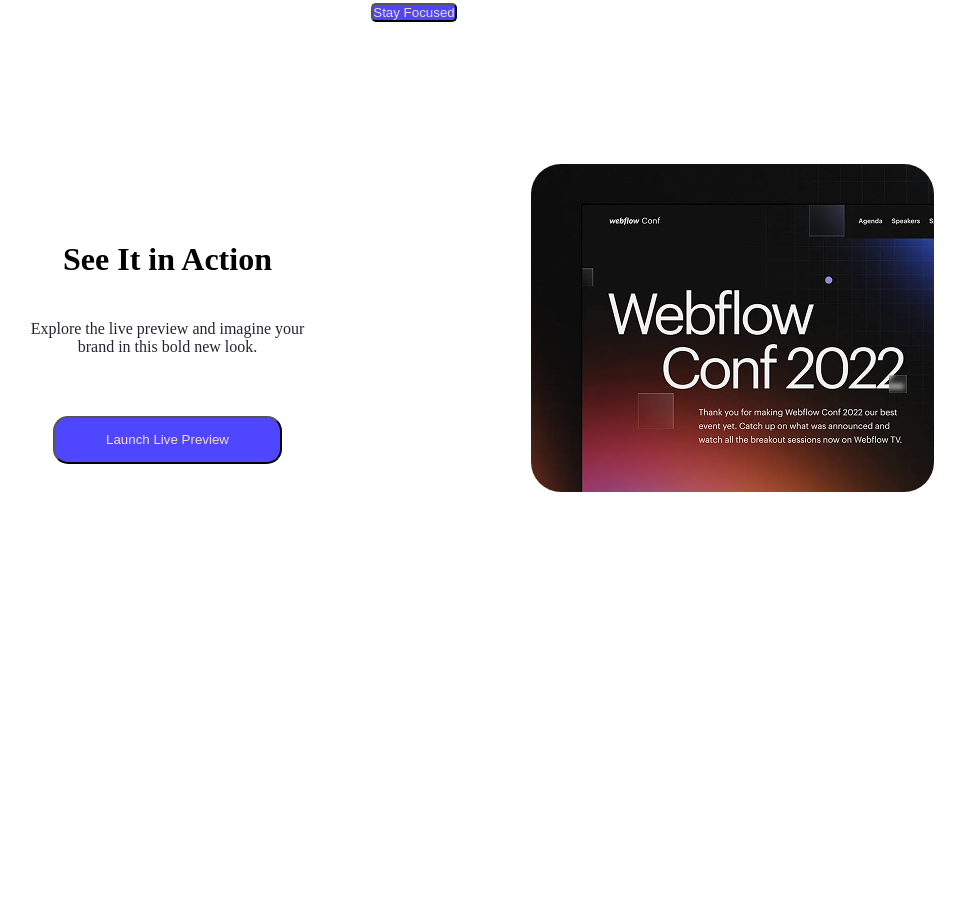
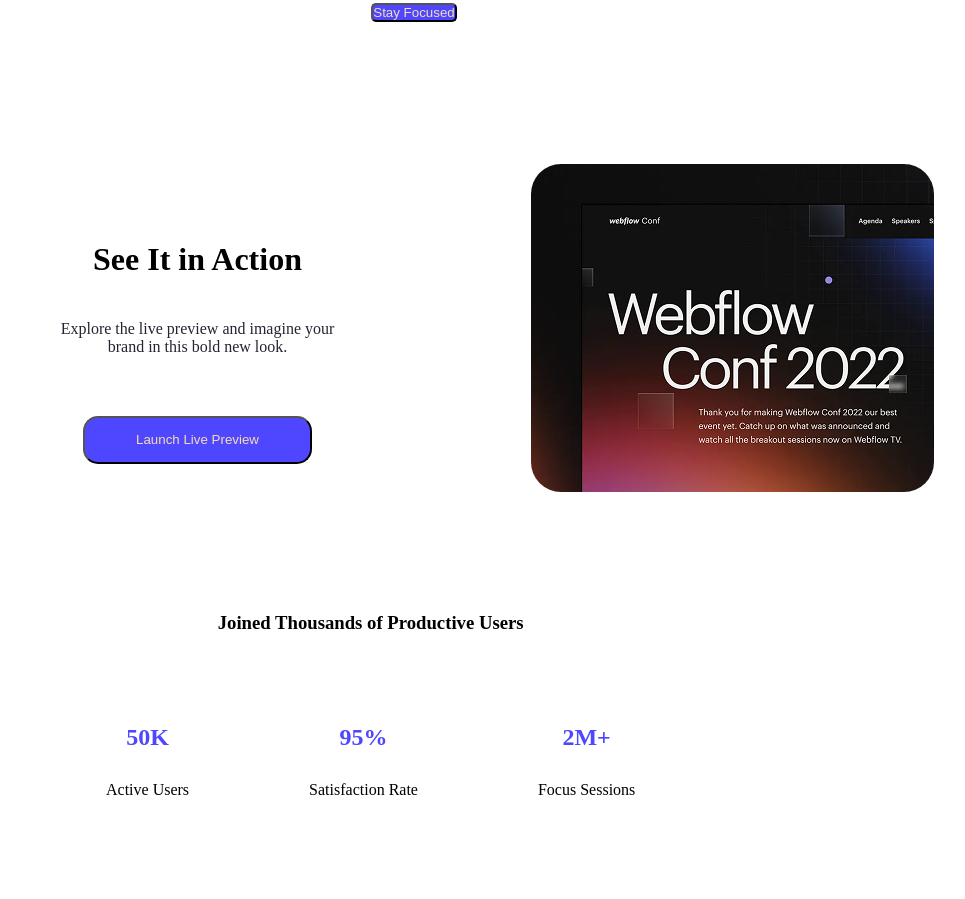
Before and after one commit to hasanali3597/B12A01-Assignment, a plain HTML site: page index.html in a window 1280 px wide. Shown: the part 291-1190 px from the top of the page, without its empty margins (226-1191 px from the left). Before the commit the page ends 873 px from the top, so only its background shows below. Drawn offline with Linux system fonts and the light colour scheme.

Commit message:
user review

```diff
--- a/index.html
+++ b/index.html
@@ -15,7 +15,8 @@
         <h2 class="him">Cool Dark UI Template for <br> Webflow Agencies!</h2>
         <button class="simay">Stay Focused</button>
     </div>
-    <header>
+    <main>
+        <header class="container">
 
             <div class="samim">
                <h1 class="mannan">See It in Action</h1>
@@ -25,5 +26,19 @@
 
                <img class="wc-mini" src="./Assets/wc-mini.png" alt="">
          </header>
+    </main>
+    <section class="banner-section">
+        <main >
+            <h3>Joined Thousands of Productive Users</h3>
+            <div class="samim-hasan">
+                <div><h1>50K</h1>
+                <p>Active Users</p></div>
+                <div> <h1>95%</h1>
+                <p>Satisfaction Rate</p></div>
+                <div><h1>2M+</h1>
+                <p>Focus Sessions</p></div>
+            </div>
+        </main>
+    </section>
 </body>
 </html>
--- a/style.css
+++ b/style.css
@@ -71,6 +71,22 @@
    margin: 15px;
    color: black;
 }
-.samim{
-     justify-content: space-between;
+/* .samim{  */
+
+main{
+    justify-content: space-between;
+
 }
+
+
+.samim-hasan{
+    display: flex;
+
+}
+.banner-section{
+height: 206px;
+width: 856px;
+margin: 0 auto;
+text-align: center;
+display: flex;
+}
```
Lines whose indentation alone changed are shown as unchanged.
